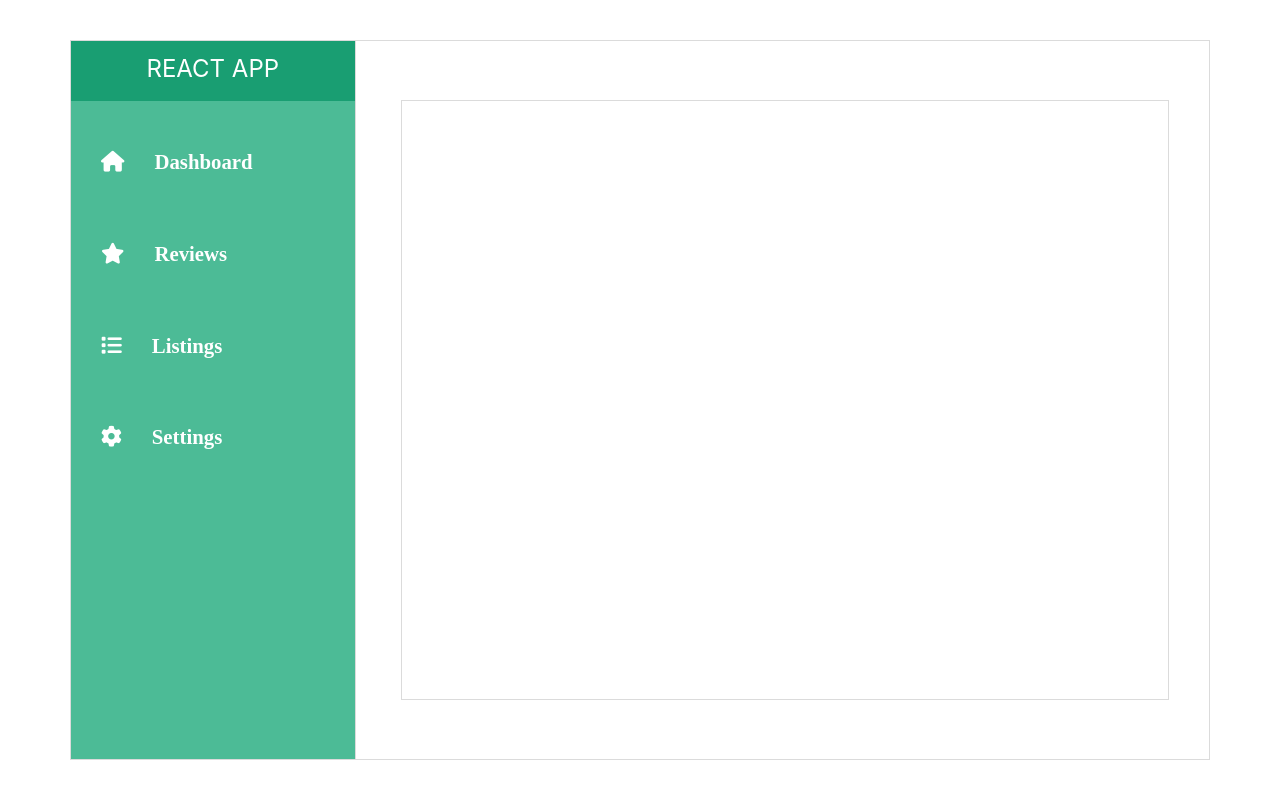
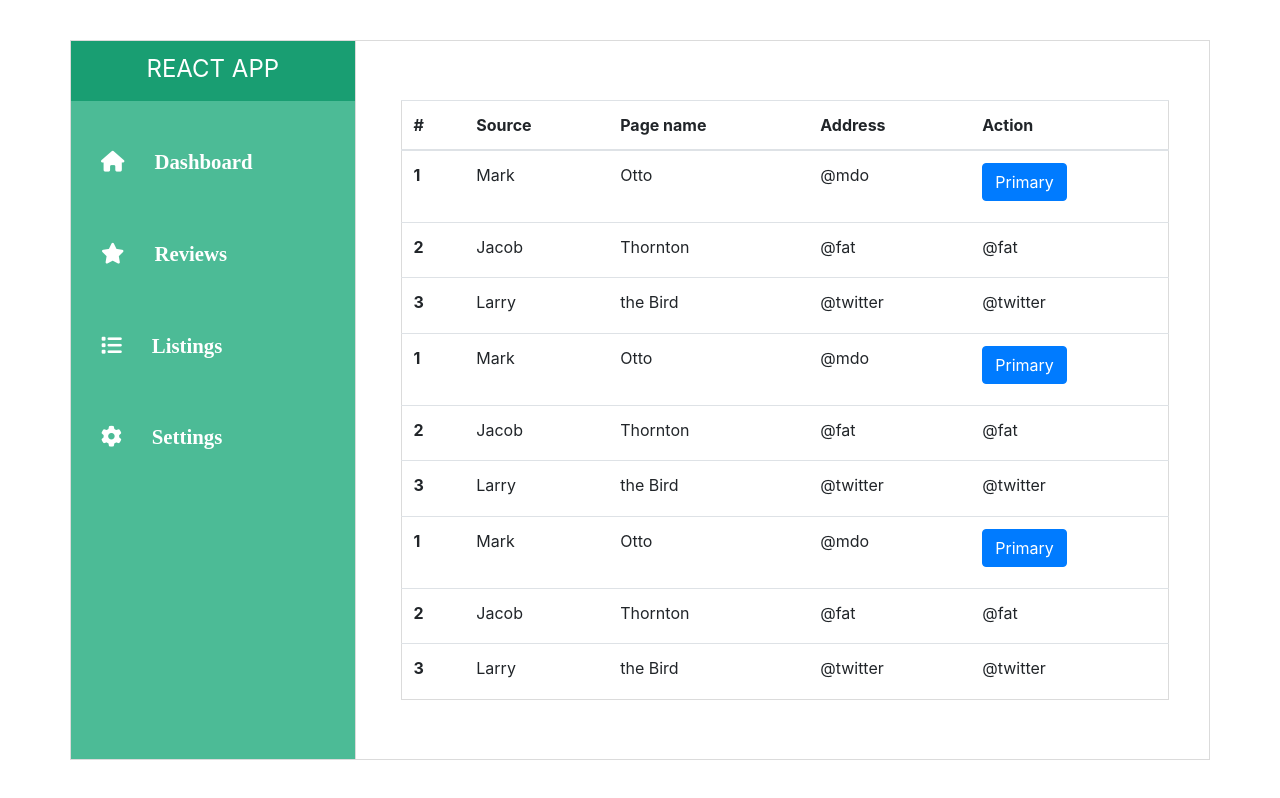
Before and after one commit to ambikak10/reactfb, a React (Create React App) app: page /dashboard in a window 1280 px wide. Built offline with nearby package versions, Linux system fonts and the light colour scheme.

Commit message:
UI for dahsboard

```diff
--- a/src/components/Dashboard/Dashboard.js
+++ b/src/components/Dashboard/Dashboard.js
@@ -1,6 +1,6 @@
 import React, { Component } from 'react'
 import './dashboard.css'
-
+import FacebookPage from '../FacebookPage/FacebookPage'
 class Dashboard extends Component {
   render() {
     return (
@@ -9,13 +9,18 @@ class Dashboard extends Component {
           <div className='col-xl-3 col-lg-3 col-md-3 grid'>
             <div className='appName'>REACT APP</div>
             <div>
-              <a href='#'>
+              <div className='selected'>
+                <a href='#' className='selected'>
                   <i className='fa fa-home' aria-hidden='true'>
-                  <span className='menu' style={{ fontFamily: "Nunito Sans" }}>
+                    <span
+                      className='menu'
+                      style={{ fontFamily: "Nunito Sans" }}
+                    >
                       Dashboard
                     </span>
                   </i>
                 </a>
+              </div>
 
               <i class='fa fa-star' aria-hidden='true'>
                 <span className='menu' style={{ fontFamily: "Nunito Sans" }}>
@@ -23,33 +28,48 @@ class Dashboard extends Component {
                 </span>
               </i>
 
-
               <i class='fa fa-list' aria-hidden='true'>
                 <span className='menu' style={{ fontFamily: "Nunito Sans" }}>
                   Listings
                 </span>
               </i>
 
-
               <i class='fa fa-cog' aria-hidden='true'>
                 <span className='menu' style={{ fontFamily: "Nunito Sans" }}>
                   Settings
                 </span>
               </i>
-
             </div>
           </div>
 
-          <div className='col-xl-9 col-lg-9 col-md-9' style={{position:"relative"}}>
-            <div className="table">
+          <div
+            className='col-xl-9 col-lg-9 col-md-9'
+            style={{ position: "relative" }}
+          >
+            {/* <div className='table'> */}
+            {/* <div className='pages'>PAGES</div> */}
+            {/* <div className='row'>
+                <FacebookPage />
+              </div> */}
 
-            </div>
-
+            <table class='table'>
+              <thead>
+                <tr>
+                  <th scope='col'>#</th>
+                  <th scope='col'>Source</th>
+                  <th scope='col'>Page name</th>
+                  <th scope='col'>Address</th>
+                  <th scope='col'>Action</th>
+                </tr>
+              </thead>
+              <FacebookPage />
+            </table>
           </div>
         </div>
       </div>
+      // </div>
     );
   }
 }
 
-export default Dashboard
+export default Dashboard;
--- a/src/components/Dashboard/dashboard.css
+++ b/src/components/Dashboard/dashboard.css
@@ -43,3 +43,17 @@
   transform: translateY(-50%);
   margin-left: 30px;
 }
+.pages {
+  width: 766px;
+  height:60px;
+  border-bottom: 1px solid rgba(var(--b6a,219,219,219),1);
+  text-align: center;
+  color: black;
+  padding-top: 10px;
+  font-size: 1.5rem;
+  font-weight: 600;
+}
+/* a:hover,
+a.selected {
+
+} */
--- /dev/null
+++ b/src/components/FacebookPage/FacebookPage.js
@@ -0,0 +1,102 @@
+import React, { Component, Fragment } from 'react'
+import './facebookPage.css'
+
+ class FacebookPage extends Component {
+  render() {
+    return (
+      <Fragment>
+        {/* <div className='col-xl-2 col-lg-2 col-md-2 heading'>Source</div>
+
+        <div className='col-xl-2 col-lg-2 col-md-2 heading'>Page</div>
+
+        <div className='col-xl-2 col-lg-2 col-md-2 heading'>Address</div>
+
+        <div className='col-xl-2 col-lg-2 col-md-2 heading'>Action</div>
+
+        <hr/> */}
+        <tbody>
+          <tr>
+            <th scope='row'>1</th>
+            <td>Mark</td>
+            <td>Otto</td>
+            <td>@mdo</td>
+            <td>
+              <button type='button' class='btn btn-primary'>
+                Primary
+              </button>
+            </td>
+          </tr>
+          <tr>
+            <th scope='row'>2</th>
+            <td>Jacob</td>
+            <td>Thornton</td>
+            <td>@fat</td>
+            <td>@fat</td>
+          </tr>
+          <tr>
+            <th scope='row'>3</th>
+            <td>Larry</td>
+            <td>the Bird</td>
+            <td>@twitter</td>
+            <td>@twitter</td>
+          </tr>
+
+          <tr>
+            <th scope='row'>1</th>
+            <td>Mark</td>
+            <td>Otto</td>
+            <td>@mdo</td>
+            <td>
+              <button type='button' class='btn btn-primary'>
+                Primary
+              </button>
+            </td>
+          </tr>
+          <tr>
+            <th scope='row'>2</th>
+            <td>Jacob</td>
+            <td>Thornton</td>
+            <td>@fat</td>
+            <td>@fat</td>
+          </tr>
+          <tr>
+            <th scope='row'>3</th>
+            <td>Larry</td>
+            <td>the Bird</td>
+            <td>@twitter</td>
+            <td>@twitter</td>
+          </tr>
+
+
+                   <tr>
+            <th scope='row'>1</th>
+            <td>Mark</td>
+            <td>Otto</td>
+            <td>@mdo</td>
+            <td>
+              <button type='button' class='btn btn-primary'>
+                Primary
+              </button>
+            </td>
+          </tr>
+          <tr>
+            <th scope='row'>2</th>
+            <td>Jacob</td>
+            <td>Thornton</td>
+            <td>@fat</td>
+            <td>@fat</td>
+          </tr>
+          <tr>
+            <th scope='row'>3</th>
+            <td>Larry</td>
+            <td>the Bird</td>
+            <td>@twitter</td>
+            <td>@twitter</td>
+          </tr>
+        </tbody>
+      </Fragment>
+    );
+  }
+}
+
+export default FacebookPage
--- /dev/null
+++ b/src/components/FacebookPage/facebookPage.css
@@ -0,0 +1,6 @@
+.heading {
+  margin-left: 20px;
+  margin-top:10px;
+  font-size: 1.5rem;
+  text-align: center;
+}
--- a/src/components/Login/Login.js
+++ b/src/components/Login/Login.js
@@ -37,9 +37,9 @@ class Login extends Component {
   };
   render() {
     let fbContent;
-    // if (this.state.isLoggedIn) {
-    //   this.props.history.push("/dashboard")
-    // } else {
+    if (this.state.isLoggedIn) {
+      this.props.history.push("/dashboard")
+    } else {
       fbContent = (
         <FacebookLogin
           appId='379462766637679'
@@ -49,7 +49,7 @@ class Login extends Component {
           onClick={this.componentClicked}
         />
       );
-  //  }
+  }
     return (
       <div className='App App-logo'>
         <header className='App-header'>
```
Lines whose indentation alone changed are shown as unchanged.
